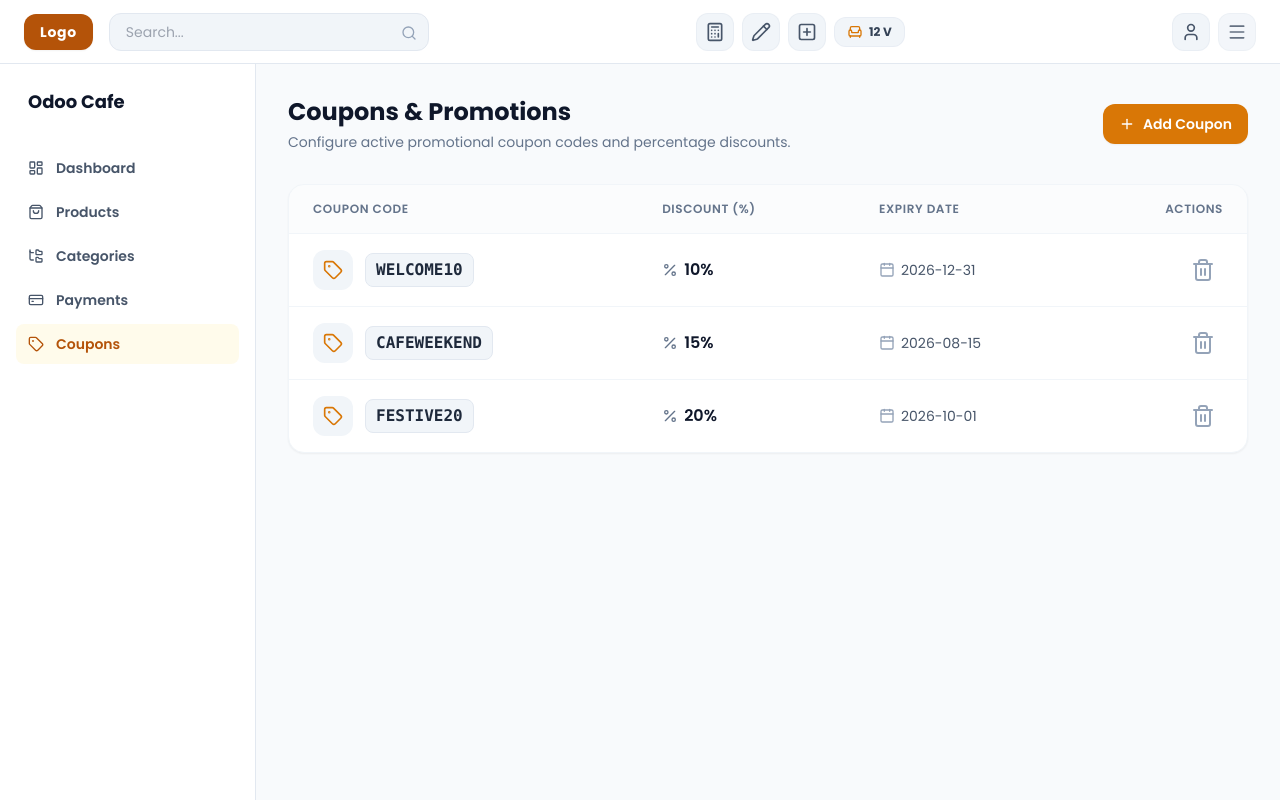
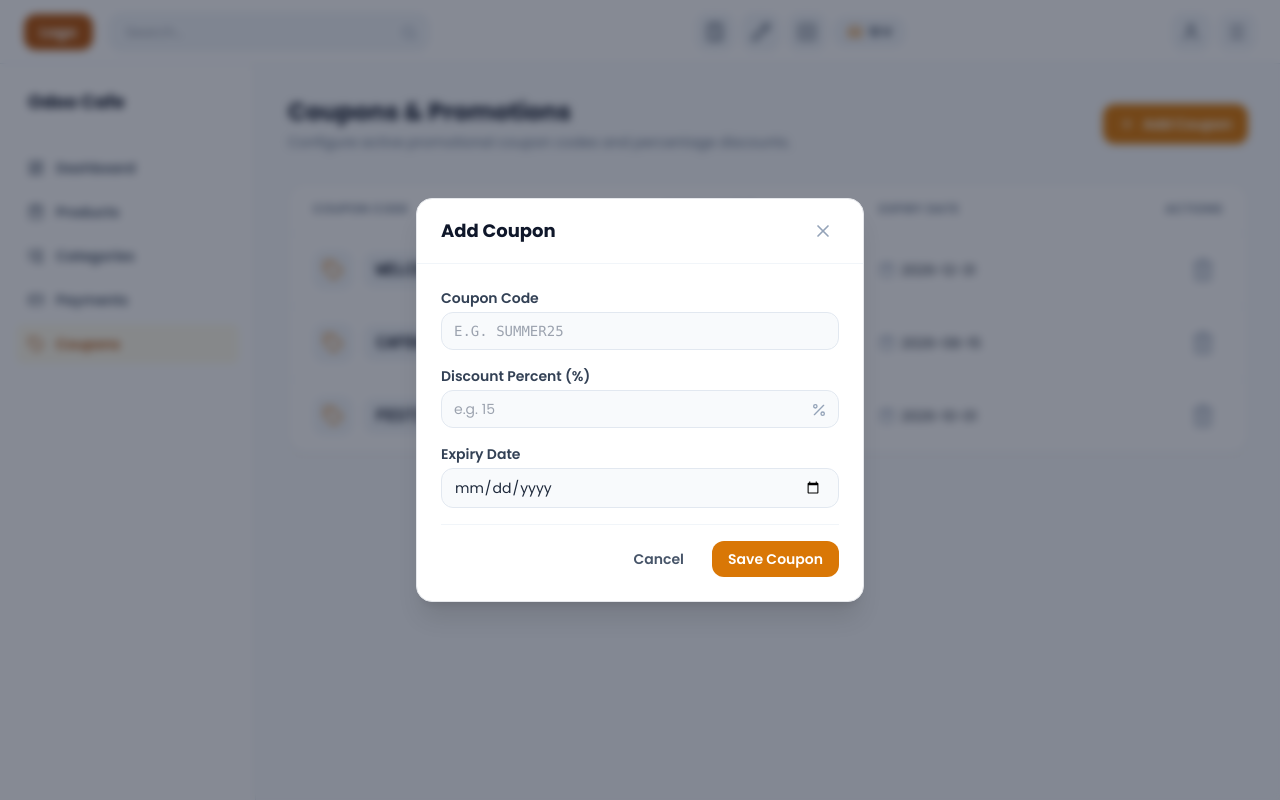
Before and after one commit to venkatsundar1804-ux/Odoo-Cafe, a React (Vite) app: page /admin/coupons in a window 1280 px wide. Both pictures are taken after a click on the button "Add Coupon". Built offline with nearby package versions, Linux system fonts and the light colour scheme.

Commit message:
feat(pos): build Admin Management Suite with reusable Modal component

```diff
--- /dev/null
+++ b/src/components/Modal.jsx
@@ -0,0 +1,34 @@
+import { X } from 'lucide-react';
+
+export default function Modal({ isOpen, onClose, title, children }) {
+  if (!isOpen) return null;
+
+  return (
+    <div className="fixed inset-0 z-50 flex items-center justify-center">
+      {/* Backdrop */}
+      <div
+        className="absolute inset-0 bg-slate-900/50 backdrop-blur-sm transition-opacity"
+        onClick={onClose}
+      />
+
+      {/* Centered Modal Card */}
+      <div className="bg-white rounded-2xl shadow-xl border border-slate-150 max-w-md w-full mx-4 z-10 overflow-hidden transform transition-all">
+        {/* Header */}
+        <div className="flex justify-between items-center px-6 py-4 border-b border-slate-100">
+          <h3 className="text-lg font-bold text-slate-900">{title}</h3>
+          <button
+            onClick={onClose}
+            className="p-1.5 text-slate-400 hover:text-slate-600 hover:bg-slate-50 rounded-lg transition-colors cursor-pointer"
+          >
+            <X className="w-5 h-5" />
+          </button>
+        </div>
+
+        {/* Content */}
+        <div className="p-6">
+          {children}
+        </div>
+      </div>
+    </div>
+  );
+}
--- a/src/pages/admin/Coupons.jsx
+++ b/src/pages/admin/Coupons.jsx
@@ -1,5 +1,6 @@
 import { useState } from 'react';
 import { Plus, Trash2, Tag, Percent, Calendar } from 'lucide-react';
+import Modal from '../../components/Modal';
 
 export default function Coupons() {
   const [coupons, setCoupons] = useState([
@@ -8,8 +9,34 @@ export default function Coupons() {
     { id: 3, code: 'FESTIVE20', discount: 20, expiry: '2026-10-01' },
   ]);
 
+  const [isModalOpen, setIsModalOpen] = useState(false);
+  const [newCouponCode, setNewCouponCode] = useState('');
+  const [newCouponDiscount, setNewCouponDiscount] = useState('');
+  const [newCouponExpiry, setNewCouponExpiry] = useState('');
+
   const deleteCoupon = (id) => {
     setCoupons(coupons.filter(c => c.id !== id));
+  };
+
+  const handleAddCoupon = (e) => {
+    e.preventDefault();
+    if (!newCouponCode.trim() || !newCouponDiscount || !newCouponExpiry) return;
+
+    // TODO: Connect to API
+    // Make a POST request to create coupon here.
+
+    const newCoupon = {
+      id: Date.now(),
+      code: newCouponCode.toUpperCase().trim(),
+      discount: parseInt(newCouponDiscount, 10),
+      expiry: newCouponExpiry
+    };
+
+    setCoupons([...coupons, newCoupon]);
+    setNewCouponCode('');
+    setNewCouponDiscount('');
+    setNewCouponExpiry('');
+    setIsModalOpen(false);
   };
 
   return (
@@ -19,7 +46,10 @@ export default function Coupons() {
           <h1 className="text-2xl font-bold text-slate-900">Coupons & Promotions</h1>
           <p className="text-sm text-slate-500 mt-1">Configure active promotional coupon codes and percentage discounts.</p>
         </div>
-        <button className="flex items-center gap-2 px-4 py-2.5 bg-amber-600 hover:bg-amber-500 text-white rounded-xl text-sm font-semibold transition-colors shadow-sm cursor-pointer">
+        <button
+          onClick={() => setIsModalOpen(true)}
+          className="flex items-center gap-2 px-4 py-2.5 bg-amber-600 hover:bg-amber-500 text-white rounded-xl text-sm font-semibold transition-colors shadow-sm cursor-pointer"
+        >
           <Plus className="w-4 h-4" />
           <span>Add Coupon</span>
         </button>
@@ -28,7 +58,7 @@ export default function Coupons() {
       <div className="bg-white rounded-2xl border border-slate-100 shadow-sm overflow-hidden">
         <table className="w-full text-left border-collapse">
           <thead>
-            <tr className="border-b border-slate-100 bg-slate-50/50">
+            <tr className="border-b border-slate-100 bg-slate-55/50">
               <th className="px-6 py-4 text-xs font-semibold uppercase tracking-wider text-slate-500">Coupon Code</th>
               <th className="px-6 py-4 text-xs font-semibold uppercase tracking-wider text-slate-500">Discount (%)</th>
               <th className="px-6 py-4 text-xs font-semibold uppercase tracking-wider text-slate-500">Expiry Date</th>
@@ -37,13 +67,13 @@ export default function Coupons() {
           </thead>
           <tbody className="divide-y divide-slate-100">
             {coupons.map((coupon) => (
-              <tr key={coupon.id} className="hover:bg-slate-50/50 transition-colors">
+              <tr key={coupon.id} className="hover:bg-slate-55/50 transition-colors">
                 <td className="px-6 py-4">
                   <div className="flex items-center gap-3">
                     <div className="w-10 h-10 rounded-xl bg-slate-100 flex items-center justify-center">
                       <Tag className="w-5 h-5 text-amber-600" />
                     </div>
-                    <span className="font-mono font-bold text-slate-955 bg-slate-100 border border-slate-200 px-2.5 py-1 rounded-lg">
+                    <span className="font-mono font-bold text-slate-900 bg-slate-100 border border-slate-200 px-2.5 py-1 rounded-lg">
                       {coupon.code}
                     </span>
                   </div>
@@ -55,7 +85,7 @@ export default function Coupons() {
                   </div>
                 </td>
                 <td className="px-6 py-4">
-                  <div className="flex items-center gap-1.5 text-slate-600 text-sm">
+                  <div className="flex items-center gap-1.5 text-slate-650 text-sm">
                     <Calendar className="w-4 h-4 text-slate-400" />
                     <span>{coupon.expiry}</span>
                   </div>
@@ -73,6 +103,79 @@ export default function Coupons() {
           </tbody>
         </table>
       </div>
+
+      {/* Modal system for adding coupons */}
+      <Modal
+        isOpen={isModalOpen}
+        onClose={() => setIsModalOpen(false)}
+        title="Add Coupon"
+      >
+        <form onSubmit={handleAddCoupon} className="space-y-4">
+          <div>
+            <label className="block text-sm font-semibold text-slate-700 mb-1">
+              Coupon Code
+            </label>
+            <input
+              type="text"
+              required
+              placeholder="e.g. SUMMER25"
+              value={newCouponCode}
+              onChange={(e) => setNewCouponCode(e.target.value)}
+              className="w-full px-3 py-2 bg-slate-50 border border-slate-200 rounded-xl text-slate-800 text-sm focus:outline-none focus:ring-2 focus:ring-amber-500/20 focus:border-amber-500 transition-all font-mono uppercase"
+            />
+          </div>
+
+          <div>
+            <label className="block text-sm font-semibold text-slate-700 mb-1">
+              Discount Percent (%)
+            </label>
+            <div className="relative">
+              <input
+                type="number"
+                required
+                min="1"
+                max="100"
+                placeholder="e.g. 15"
+                value={newCouponDiscount}
+                onChange={(e) => setNewCouponDiscount(e.target.value)}
+                className="w-full pl-3 pr-10 py-2 bg-slate-50 border border-slate-200 rounded-xl text-slate-800 text-sm focus:outline-none focus:ring-2 focus:ring-amber-500/20 focus:border-amber-500 transition-all"
+              />
+              <Percent className="w-4 h-4 text-slate-400 absolute right-3 top-3" />
+            </div>
+          </div>
+
+          <div>
+            <label className="block text-sm font-semibold text-slate-700 mb-1">
+              Expiry Date
+            </label>
+            <div className="relative">
+              <input
+                type="date"
+                required
+                value={newCouponExpiry}
+                onChange={(e) => setNewCouponExpiry(e.target.value)}
+                className="w-full pl-3 pr-4 py-2 bg-slate-50 border border-slate-200 rounded-xl text-slate-800 text-sm focus:outline-none focus:ring-2 focus:ring-amber-500/20 focus:border-amber-500 transition-all"
+              />
+            </div>
+          </div>
+
+          <div className="flex justify-end gap-3 pt-4 border-t border-slate-100 mt-6">
+            <button
+              type="button"
+              onClick={() => setIsModalOpen(false)}
+              className="px-4 py-2 text-sm font-semibold text-slate-600 hover:bg-slate-55 rounded-xl transition-colors cursor-pointer"
+            >
+              Cancel
+            </button>
+            <button
+              type="submit"
+              className="px-4 py-2 text-sm font-semibold bg-amber-600 hover:bg-amber-500 text-white rounded-xl transition-colors cursor-pointer"
+            >
+              Save Coupon
+            </button>
+          </div>
+        </form>
+      </Modal>
     </div>
   );
 }
--- a/src/pages/admin/Payments.jsx
+++ b/src/pages/admin/Payments.jsx
@@ -1,5 +1,6 @@
 import { useState } from 'react';
 import { Plus, Trash2, CheckCircle2, XCircle, CreditCard, Landmark, DollarSign } from 'lucide-react';
+import Modal from '../../components/Modal';
 
 export default function Payments() {
   const [methods, setMethods] = useState([
@@ -7,6 +8,10 @@ export default function Payments() {
     { id: 2, name: 'Digital/Card Terminal', status: 'Active', type: 'Card' },
     { id: 3, name: 'UPI Dynamic QR', status: 'Active', type: 'UPI' },
   ]);
+
+  const [isModalOpen, setIsModalOpen] = useState(false);
+  const [newMethodName, setNewMethodName] = useState('');
+  const [newMethodStatus, setNewMethodStatus] = useState(true); // true = Active
 
   const toggleStatus = (id) => {
     setMethods(methods.map(m =>
@@ -27,6 +32,27 @@ export default function Payments() {
     }
   };
 
+  const handleAddPaymentMethod = (e) => {
+    e.preventDefault();
+    if (!newMethodName.trim()) return;
+
+    // TODO: Connect to API
+    // Make a POST request to create payment method here.
+
+    const newMethod = {
+      id: Date.now(),
+      name: newMethodName,
+      status: newMethodStatus ? 'Active' : 'Inactive',
+      type: newMethodName.toLowerCase().includes('cash') ? 'Cash' :
+            newMethodName.toLowerCase().includes('upi') || newMethodName.toLowerCase().includes('qr') ? 'UPI' : 'Card'
+    };
+
+    setMethods([...methods, newMethod]);
+    setNewMethodName('');
+    setNewMethodStatus(true);
+    setIsModalOpen(false);
+  };
+
   return (
     <div className="p-8">
       <div className="flex justify-between items-center mb-8">
@@ -34,7 +60,10 @@ export default function Payments() {
           <h1 className="text-2xl font-bold text-slate-900">Payment Methods</h1>
           <p className="text-sm text-slate-500 mt-1">Configure active terminal options for cashiers and customer self-checkout.</p>
         </div>
-        <button className="flex items-center gap-2 px-4 py-2.5 bg-amber-600 hover:bg-amber-500 text-white rounded-xl text-sm font-semibold transition-colors shadow-sm cursor-pointer">
+        <button
+          onClick={() => setIsModalOpen(true)}
+          className="flex items-center gap-2 px-4 py-2.5 bg-amber-600 hover:bg-amber-500 text-white rounded-xl text-sm font-semibold transition-colors shadow-sm cursor-pointer"
+        >
           <Plus className="w-4 h-4" />
           <span>Add Payment Method</span>
         </button>
@@ -43,7 +72,7 @@ export default function Payments() {
       <div className="bg-white rounded-2xl border border-slate-100 shadow-sm overflow-hidden">
         <table className="w-full text-left border-collapse">
           <thead>
-            <tr className="border-b border-slate-100 bg-slate-50/50">
+            <tr className="border-b border-slate-100 bg-slate-55/50">
               <th className="px-6 py-4 text-xs font-semibold uppercase tracking-wider text-slate-500">Payment Method</th>
               <th className="px-6 py-4 text-xs font-semibold uppercase tracking-wider text-slate-500">Status</th>
               <th className="px-6 py-4 text-xs font-semibold uppercase tracking-wider text-slate-500 text-right">Actions</th>
@@ -95,6 +124,61 @@ export default function Payments() {
           </tbody>
         </table>
       </div>
+
+      {/* Modal system for adding payment methods */}
+      <Modal
+        isOpen={isModalOpen}
+        onClose={() => setIsModalOpen(false)}
+        title="Add Payment Method"
+      >
+        <form onSubmit={handleAddPaymentMethod} className="space-y-4">
+          <div>
+            <label className="block text-sm font-semibold text-slate-700 mb-1">
+              Payment Name
+            </label>
+            <input
+              type="text"
+              required
+              placeholder="e.g. Card Terminal, UPI QR"
+              value={newMethodName}
+              onChange={(e) => setNewMethodName(e.target.value)}
+              className="w-full px-3 py-2 bg-slate-50 border border-slate-200 rounded-xl text-slate-800 text-sm focus:outline-none focus:ring-2 focus:ring-amber-500/20 focus:border-amber-500 transition-all"
+            />
+          </div>
+
+          <div className="flex items-center justify-between py-2 border-t border-slate-100 mt-4">
+            <div>
+              <span className="block text-sm font-semibold text-slate-700">Active Status</span>
+              <span className="block text-xs text-slate-400">Enable immediately upon creation</span>
+            </div>
+            <button
+              type="button"
+              onClick={() => setNewMethodStatus(!newMethodStatus)}
+              className={`w-12 h-6 flex items-center rounded-full p-1 transition-colors duration-200 focus:outline-none cursor-pointer ${
+                newMethodStatus ? 'bg-amber-600 justify-end' : 'bg-slate-300 justify-start'
+              }`}
+            >
+              <span className="bg-white w-4 h-4 rounded-full shadow-md" />
+            </button>
+          </div>
+
+          <div className="flex justify-end gap-3 pt-4 border-t border-slate-100">
+            <button
+              type="button"
+              onClick={() => setIsModalOpen(false)}
+              className="px-4 py-2 text-sm font-semibold text-slate-600 hover:bg-slate-55 rounded-xl transition-colors cursor-pointer"
+            >
+              Cancel
+            </button>
+            <button
+              type="submit"
+              className="px-4 py-2 text-sm font-semibold bg-amber-600 hover:bg-amber-500 text-white rounded-xl transition-colors cursor-pointer"
+            >
+              Save Method
+            </button>
+          </div>
+        </form>
+      </Modal>
     </div>
   );
 }
```
